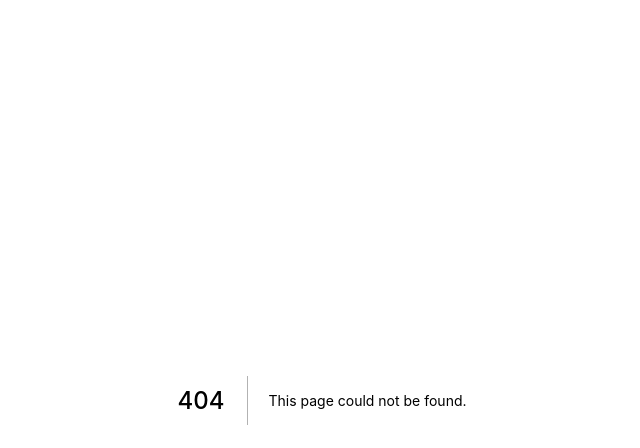
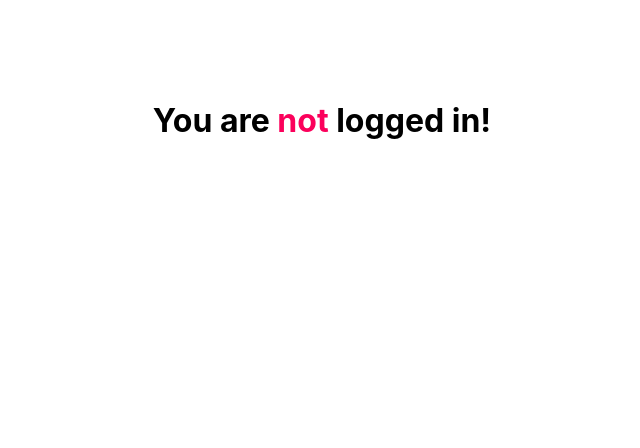
Before and after one commit to NatanTavares/Authentication, a Next.js app: page /dashboard in a window 1280 px wide. Before the commit this address had no page. Shown: the top 448 px of the page, without its empty margins (318-958 px from the left). Built offline with nearby package versions, Linux system fonts and the light colour scheme.

Commit message:
feat(dashboard): Creates the dashboard screen to show if the user is logged in

```diff
--- /dev/null
+++ b/src/pages/dashboard.tsx
@@ -0,0 +1,24 @@
+import Head from "next/head";
+import { useAuth } from "../hooks/useAuth";
+
+import styles from "../styles/Dashboard.module.css";
+
+export default function Dashboard() {
+  const { isAuthenticated } = useAuth();
+
+  const Not = isAuthenticated ? null : (
+    <strong className={styles.alert}>not</strong>
+  );
+
+  return (
+    <div className={styles.container}>
+      <Head>
+        <title>Auth</title>
+      </Head>
+
+      <main>
+        <h1>You are {Not} logged in!</h1>
+      </main>
+    </div>
+  );
+}
--- /dev/null
+++ b/src/styles/Dashboard.module.css
@@ -0,0 +1,12 @@
+.container {
+  display: flex;
+  flex-direction: column;
+  align-items: center;
+  min-height: 100vh;
+
+  padding-top: 5rem;
+}
+
+.alert {
+  color: #fb015b;
+}
```
